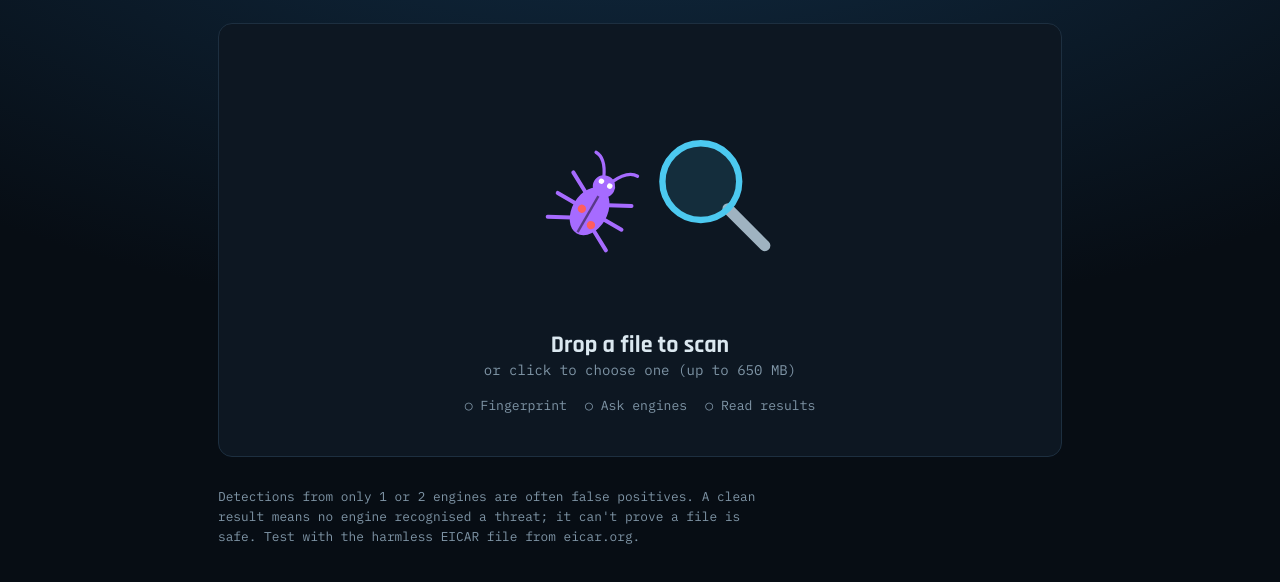
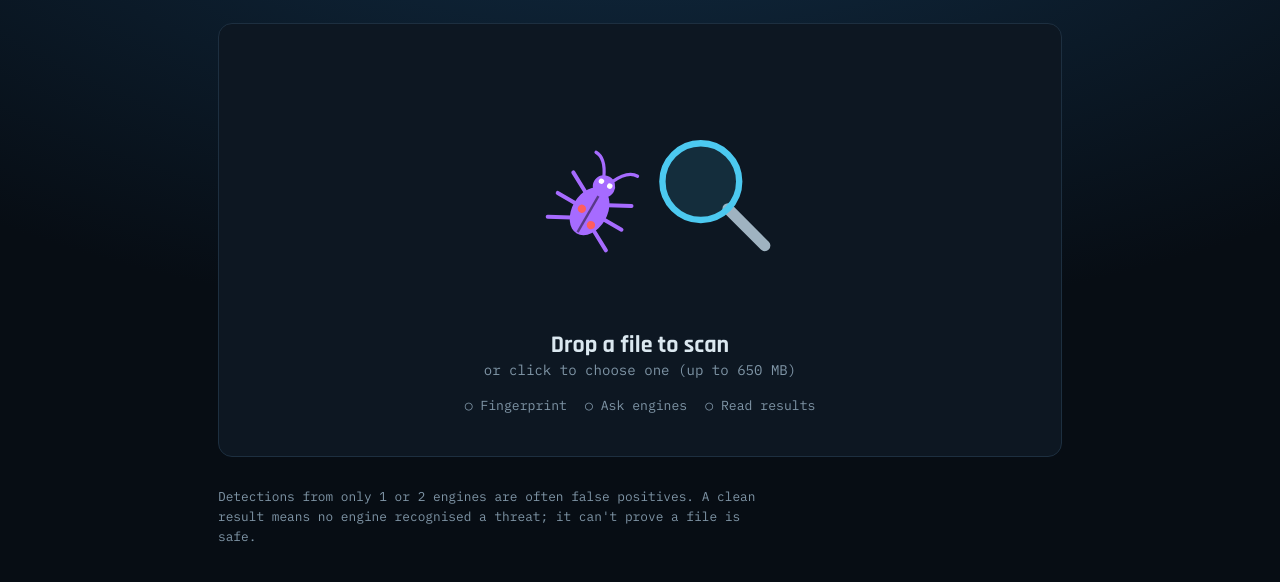
Before and after one commit to xsinfulzz/threat-radar, a plain HTML site: page static/index.html in a window 1280 px wide. Shown: the part 134-716 px from the top of the page. Drawn offline with Linux system fonts and the light colour scheme.

Commit message:
Update index.html

```diff
--- a/static/index.html
+++ b/static/index.html
@@ -118,7 +118,7 @@ button:focus-visible{outline:2px solid var(--scan)}
   <ul id="list"></ul>
 </section>
 
-<p class="foot">Detections from only 1 or 2 engines are often false positives. A clean result means no engine recognised a threat; it can't prove a file is safe. Test with the harmless EICAR file from eicar.org.</p>
+<p class="foot">Detections from only 1 or 2 engines are often false positives. A clean result means no engine recognised a threat; it can't prove a file is safe.</p>
 </main>
 <script>
 const $=s=>document.querySelector(s),esc=s=>String(s??'').replace(/[&<>"]/g,c=>({'&':'&amp;','<':'&lt;','>':'&gt;','"':'&quot;'}[c]));
```
